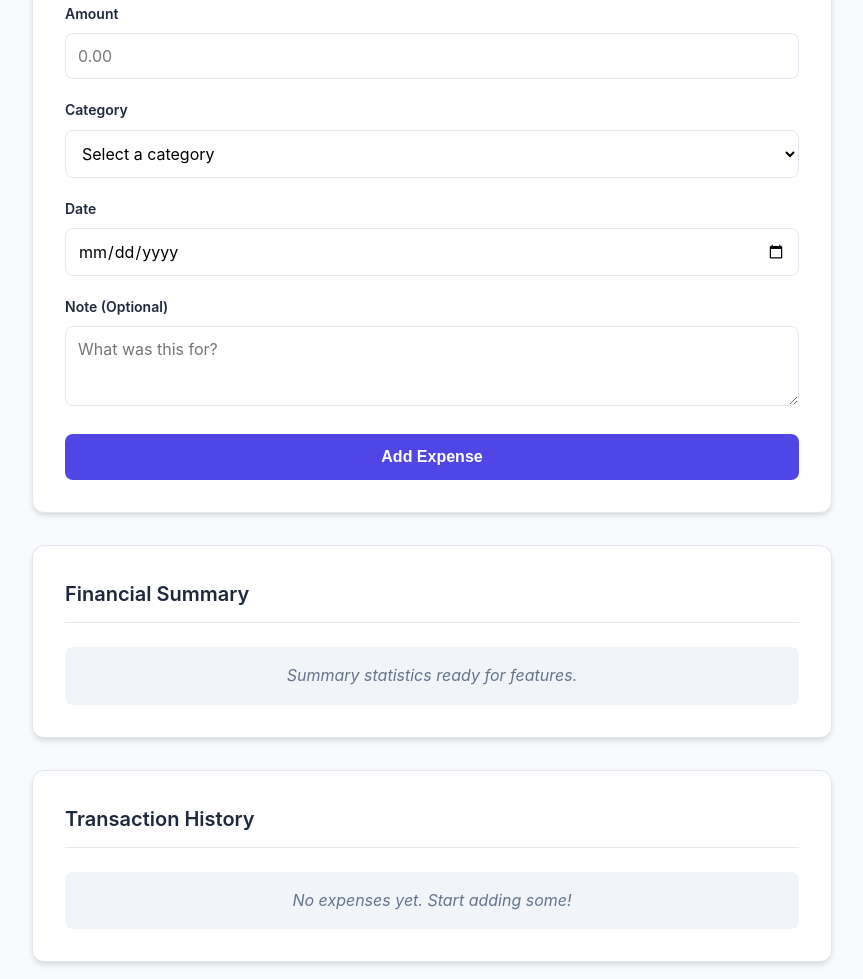
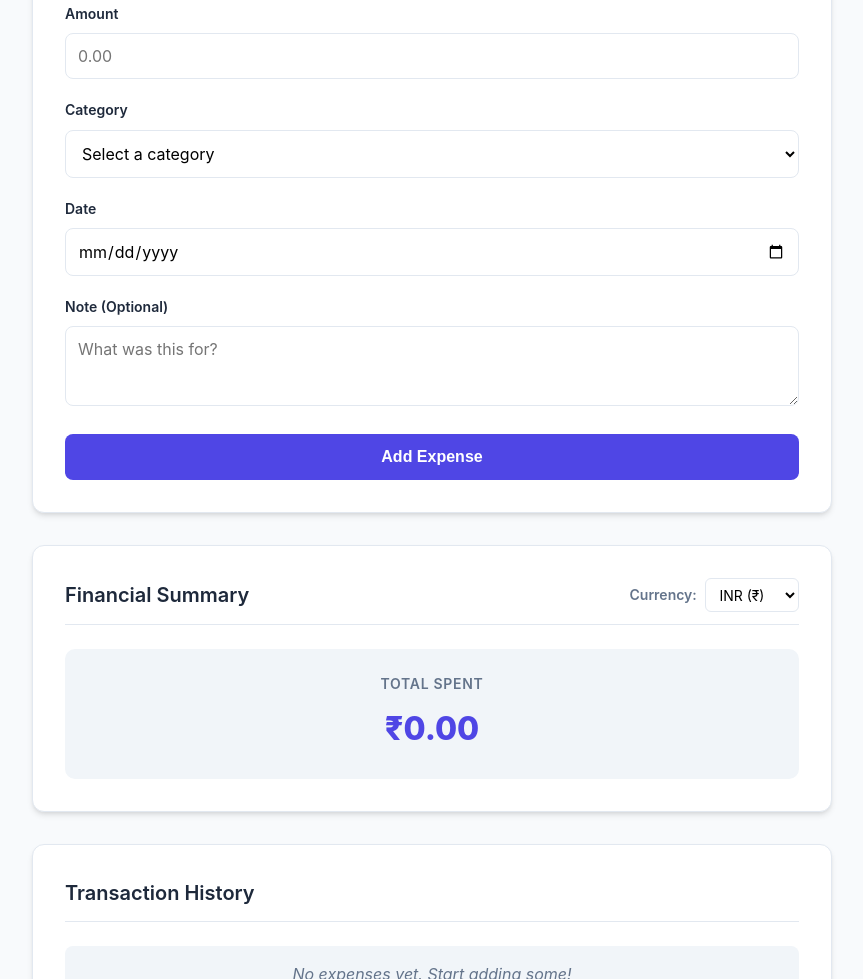
Before and after one commit to vartikajadon/ExpenseTracker-, a plain HTML site: page index.html in a window 1280 px wide. Shown: the part 289-1268 px from the top of the page, without its empty margins (208-1071 px from the left). Drawn offline with Linux system fonts and the light colour scheme.

Commit message:
Implement Total Summary and Currency Selection

```diff
--- a/index.html
+++ b/index.html
@@ -51,12 +51,23 @@
             </form>
         </section>
 
-        <!-- Expense Summary Section -->
         <section id="summary-section" class="app-section">
-            <h2>Financial Summary</h2>
-            <div id="summary-placeholder">
-                <!-- Summary cards will be implemented here -->
-                <p class="placeholder-text">Summary statistics ready for features.</p>
+            <div class="summary-header">
+                <h2>Financial Summary</h2>
+                <div class="currency-selector">
+                    <label for="currency-select">Currency:</label>
+                    <select id="currency-select">
+                        <option value="INR" selected>INR (₹)</option>
+                        <option value="USD">USD ($)</option>
+                        <option value="EUR">EUR (€)</option>
+                        <option value="GBP">GBP (£)</option>
+                    </select>
+                </div>
+            </div>
+
+            <div class="summary-card">
+                <p>Total Spent</p>
+                <h3 id="total-amount">₹0.00</h3>
             </div>
         </section>
 
--- a/script.js
+++ b/script.js
@@ -8,12 +8,23 @@
 document.addEventListener('DOMContentLoaded', () => {
     // State: Array to hold all expense objects
     let expenses = [];
+    let selectedCurrency = 'INR';
+
+    // Currency Symbols Mapping
+    const currencySymbols = {
+        INR: '₹',
+        USD: '$',
+        EUR: '€',
+        GBP: '£'
+    };
 
     // Select DOM elements
     const expenseForm = document.getElementById('expense-form');
     const expenseListContainer = document.getElementById('expense-list');
     const emptyState = document.getElementById('empty-state');
     const expenseTable = document.getElementById('expense-table');
+    const totalAmountDisplay = document.getElementById('total-amount');
+    const currencySelect = document.getElementById('currency-select');
 
     /**
      * Loads expenses from localStorage on application start.
@@ -33,6 +44,25 @@ document.addEventListener('DOMContentLoaded', () => {
     };
 
     /**
+     * Calculates the total sum of all expenses.
+     * @returns {number} The total amount.
+     */
+    const calculateTotal = () => {
+        return expenses.reduce((total, expense) => {
+            return total + (expense.amount || 0);
+        }, 0);
+    };
+
+    /**
+     * Updates the total spent summary display.
+     */
+    const updateSummary = () => {
+        const total = calculateTotal();
+        const symbol = currencySymbols[selectedCurrency];
+        totalAmountDisplay.textContent = `${symbol}${total.toFixed(2)}`;
+    };
+
+    /**
      * Renders the list of expenses into the table.
      */
     const renderExpenses = () => {
@@ -43,6 +73,7 @@ document.addEventListener('DOMContentLoaded', () => {
         if (expenses.length === 0) {
             emptyState.classList.remove('hidden');
             expenseTable.classList.add('hidden');
+            updateSummary();
             return;
         }
 
@@ -50,8 +81,11 @@ document.addEventListener('DOMContentLoaded', () => {
         emptyState.classList.add('hidden');
         expenseTable.classList.remove('hidden');
 
-        // Create a copy of the array and reverse it to show newest expenses first
+        // Sort: Latest added first
         const sortedExpenses = [...expenses].reverse();
+
+        // Get current symbol
+        const symbol = currencySymbols[selectedCurrency];
 
         // Build the table rows
         sortedExpenses.forEach(expense => {
@@ -60,7 +94,7 @@ document.addEventListener('DOMContentLoaded', () => {
             row.innerHTML = `
                 <td>${expense.date}</td>
                 <td><span class="category-badge">${expense.category}</span></td>
-                <td class="amount-cell">$${expense.amount.toFixed(2)}</td>
+                <td class="amount-cell">${symbol}${expense.amount.toFixed(2)}</td>
                 <td>${expense.note || '-'}</td>
                 <td>
                     <button class="delete-btn" data-id="${expense.id}">Delete</button>
@@ -69,6 +103,9 @@ document.addEventListener('DOMContentLoaded', () => {
 
             expenseListContainer.appendChild(row);
         });
+
+        // Update the overall summary
+        updateSummary();
     };
 
     /**
@@ -76,20 +113,12 @@ document.addEventListener('DOMContentLoaded', () => {
      * @param {number} id - The unique ID of the expense to delete.
      */
     const deleteExpense = (id) => {
-        // Ask for confirmation before deleting
         const isConfirmed = confirm("Are you sure you want to delete this expense?");
 
         if (isConfirmed) {
-            // Filter out the expense with the given ID
             expenses = expenses.filter(expense => expense.id !== id);
-
-            // Save updated array to localStorage
             saveToLocalStorage();
-
-            // Re-render the list
             renderExpenses();
-
-            console.log("Expense deleted successfully. ID:", id);
         }
     };
 
@@ -100,19 +129,16 @@ document.addEventListener('DOMContentLoaded', () => {
     const handleFormSubmit = (event) => {
         event.preventDefault();
 
-        // Get values from the form inputs
         const amountValue = document.getElementById('amount').value;
         const categoryValue = document.getElementById('category').value;
         const dateValue = document.getElementById('date').value;
         const noteValue = document.getElementById('note').value;
 
-        // Basic validation
         if (!amountValue || !categoryValue || !dateValue) {
             alert("Please fill in all required fields.");
             return;
         }
 
-        // Create the new expense object
         const newExpense = {
             id: Date.now(),
             amount: parseFloat(amountValue),
@@ -121,19 +147,20 @@ document.addEventListener('DOMContentLoaded', () => {
             note: noteValue
         };
 
-        // Add to our state array
         expenses.push(newExpense);
+        saveToLocalStorage();
+        renderExpenses();
+        expenseForm.reset();
+    };
 
-        // Persistent storage
-        saveToLocalStorage();
-
-        // Refresh the display immediately
+    /**
+     * Handles changes to the currency selector.
+     * @param {Event} event - The change event.
+     */
+    const handleCurrencyChange = (event) => {
+        selectedCurrency = event.target.value;
+        // Re-render everything to update symbols
         renderExpenses();
-
-        // Reset the form
-        expenseForm.reset();
-
-        console.log("Expense added successfully:", newExpense);
     };
 
     // Initialization
@@ -145,12 +172,13 @@ document.addEventListener('DOMContentLoaded', () => {
         expenseForm.addEventListener('submit', handleFormSubmit);
     }
 
-    // Event Delegation: Listen for clicks on the table body to handle deletions
+    if (currencySelect) {
+        currencySelect.addEventListener('change', handleCurrencyChange);
+    }
+
     if (expenseListContainer) {
         expenseListContainer.addEventListener('click', (event) => {
-            // Check if the clicked element is a delete button
             if (event.target.classList.contains('delete-btn')) {
-                // Get the ID from the data attribute (ensure it's a number)
                 const idToDelete = Number(event.target.dataset.id);
                 deleteExpense(idToDelete);
             }
--- a/style.css
+++ b/style.css
@@ -65,6 +65,62 @@ header .subtitle {
     margin-bottom: 1.5rem;
     padding-bottom: 0.75rem;
     border-bottom: 1px solid var(--border-color);
+}
+
+/* Summary Section Styling */
+.summary-header {
+    display: flex;
+    justify-content: space-between;
+    align-items: center;
+    margin-bottom: 1.5rem;
+    padding-bottom: 0.75rem;
+    border-bottom: 1px solid var(--border-color);
+}
+
+.summary-header h2 {
+    margin-bottom: 0;
+    padding-bottom: 0;
+    border-bottom: none;
+}
+
+.currency-selector {
+    display: flex;
+    align-items: center;
+    gap: 0.5rem;
+}
+
+.currency-selector label {
+    font-size: 0.875rem;
+    font-weight: 600;
+    color: var(--secondary-text);
+}
+
+.currency-selector select {
+    padding: 0.4rem 0.6rem;
+    font-size: 0.875rem;
+    border-radius: 6px;
+}
+
+.summary-card {
+    background-color: #f1f5f9;
+    padding: 1.5rem;
+    border-radius: 10px;
+    text-align: center;
+}
+
+.summary-card p {
+    color: var(--secondary-text);
+    font-size: 0.875rem;
+    font-weight: 600;
+    text-transform: uppercase;
+    letter-spacing: 0.05em;
+    margin-bottom: 0.5rem;
+}
+
+.summary-card h3 {
+    font-size: 2rem;
+    font-weight: 800;
+    color: var(--primary-color);
 }
 
 /* Form Styling */
```
